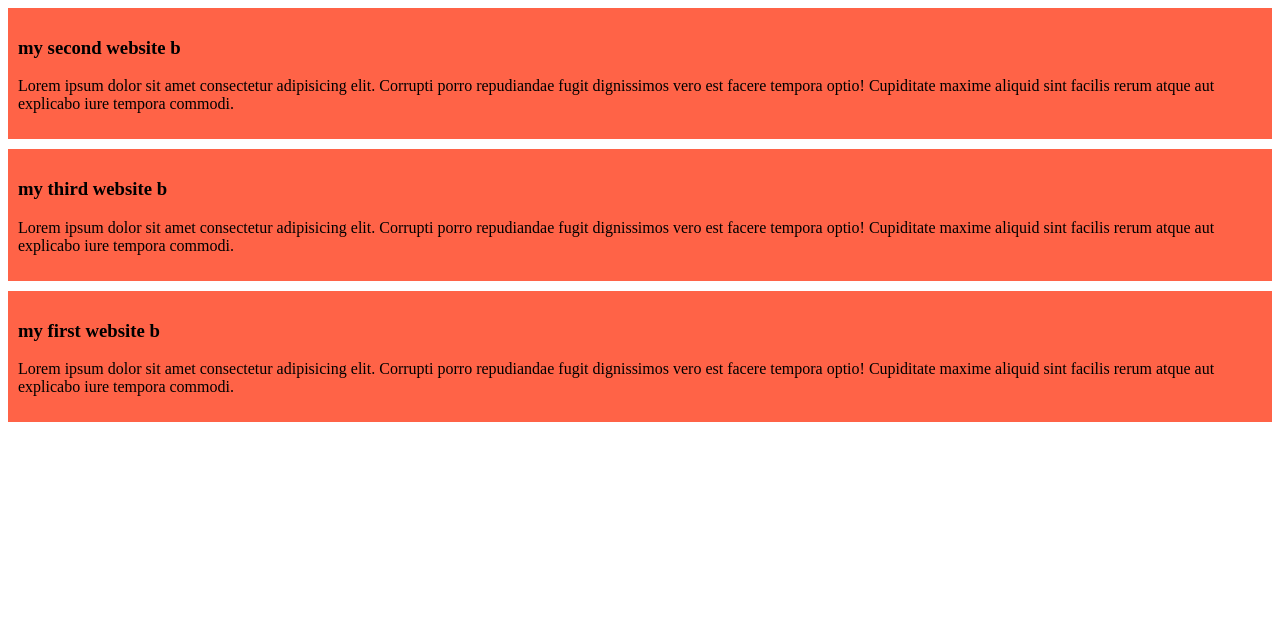
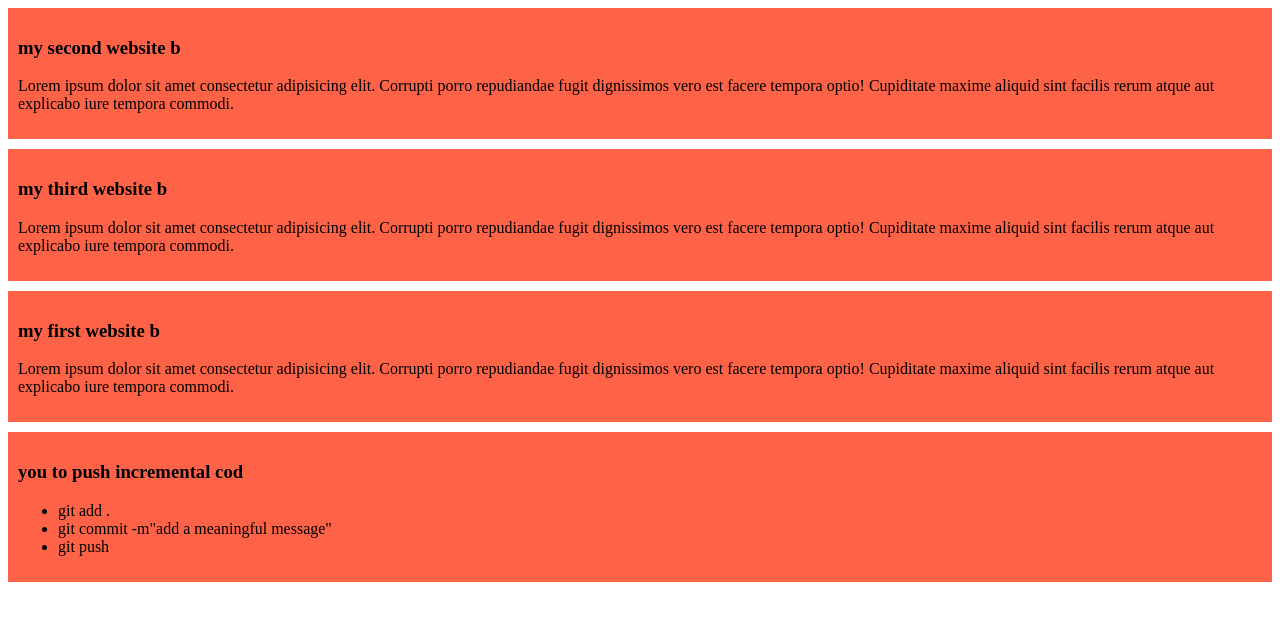
Before and after one commit to hafizsd/my-simple-website-b, a plain HTML site: page index.html in a window 1280 px wide. Drawn offline with Linux system fonts and the light colour scheme.

Commit message:
added a list to push code

```diff
--- a/index.html
+++ b/index.html
@@ -19,5 +19,13 @@
     <h3>my first website b</h3>
     <p>Lorem ipsum dolor sit amet consectetur adipisicing elit. Corrupti porro repudiandae fugit dignissimos vero est facere tempora optio! Cupiditate maxime aliquid sint facilis rerum atque aut explicabo iure tempora commodi.</p>
  </div>
+ <div>
+    <h3>you to push incremental cod</h3>
+    <ul>
+        <li>git add .</li>
+        <li>git commit -m"add a meaningful message"</li>
+        <li>git push</li>
+    </ul>
+ </div>
 </body>
 </html>
```
